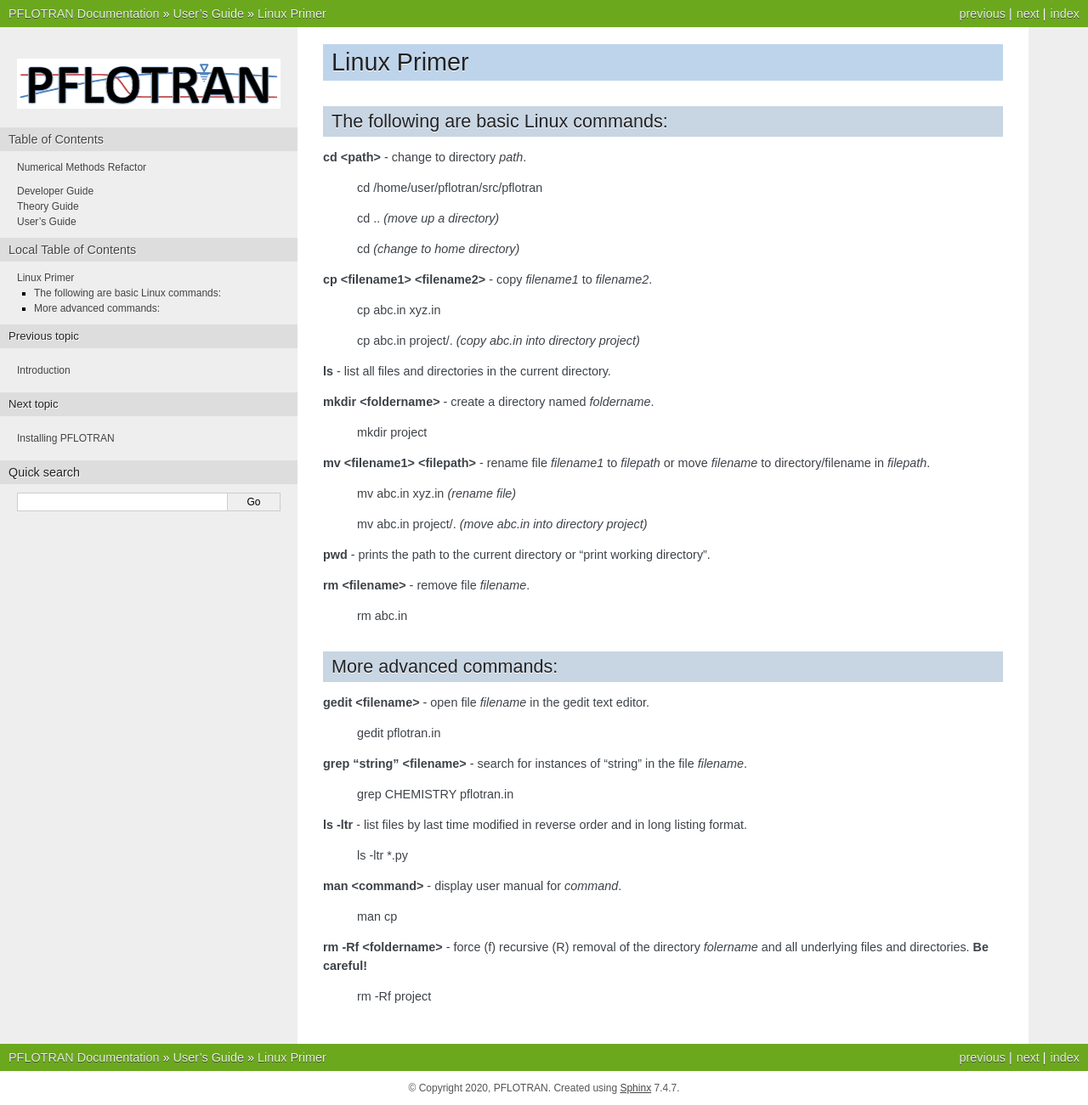
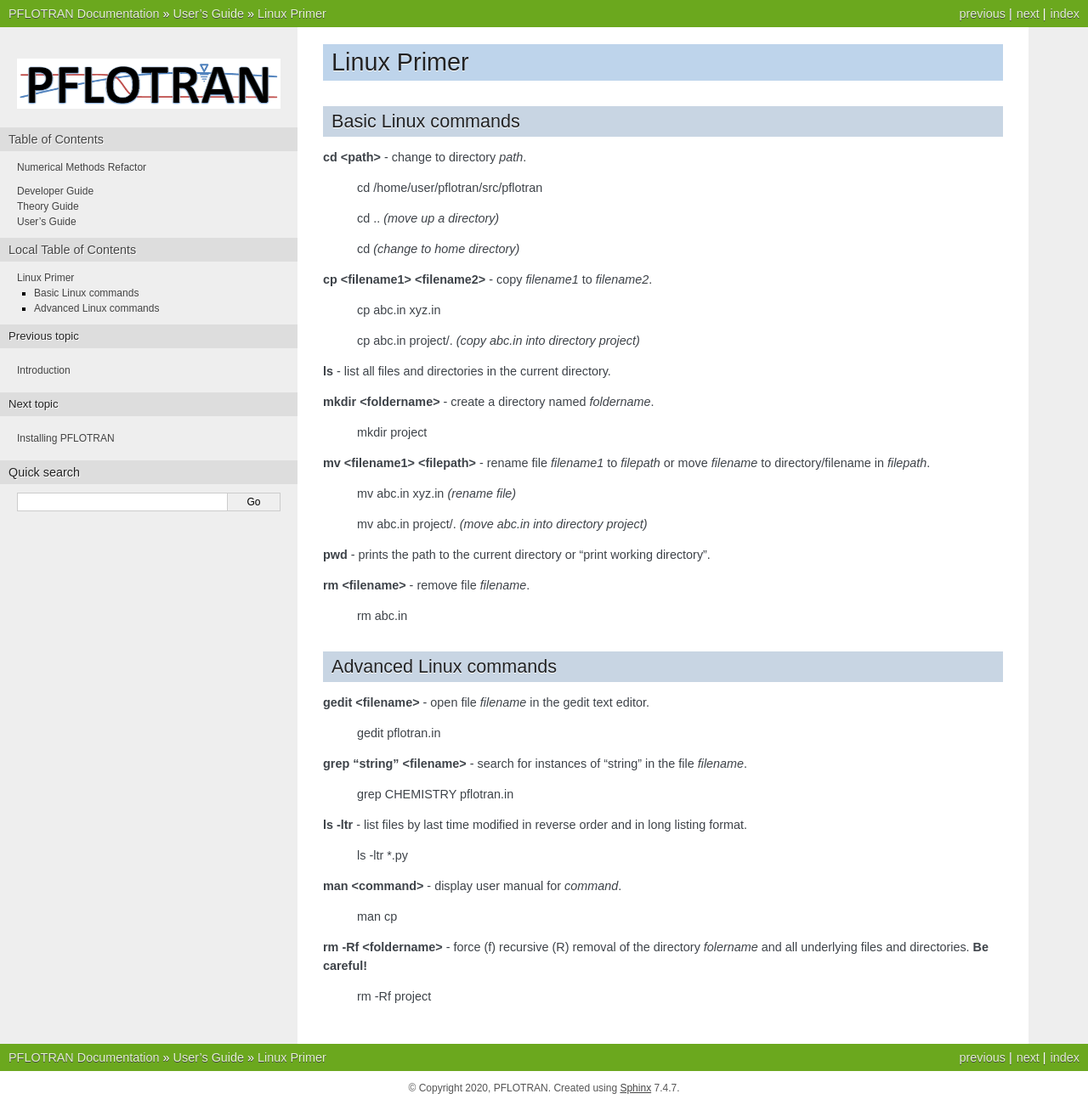
Before and after one commit to Miracloon/pflotran-documentation, a Sphinx documentation site: the page built from source/user_guide/how_to/linux_primer.rst, in a window 1280 px wide. Shown: the whole page at 85% size. Built offline with Sphinx 7.4.7, drawn with Linux system fonts in a browser that asks for light colours.

Commit message:
fixed section titles

```diff
--- a/source/user_guide/how_to/linux_primer.rst
+++ b/source/user_guide/how_to/linux_primer.rst
@@ -3,8 +3,8 @@
 Linux Primer
 ============
 
-The following are basic Linux commands:
----------------------------------------
+Basic Linux commands
+--------------------
 
 **cd <path>** - change to directory *path*.
 
@@ -38,8 +38,7 @@ The following are basic Linux commands:
 
  rm abc.in
 
-
-More advanced commands:
+Advanced Linux commands
 -----------------------
 
 **gedit <filename>** - open file *filename* in the gedit text editor.
```
